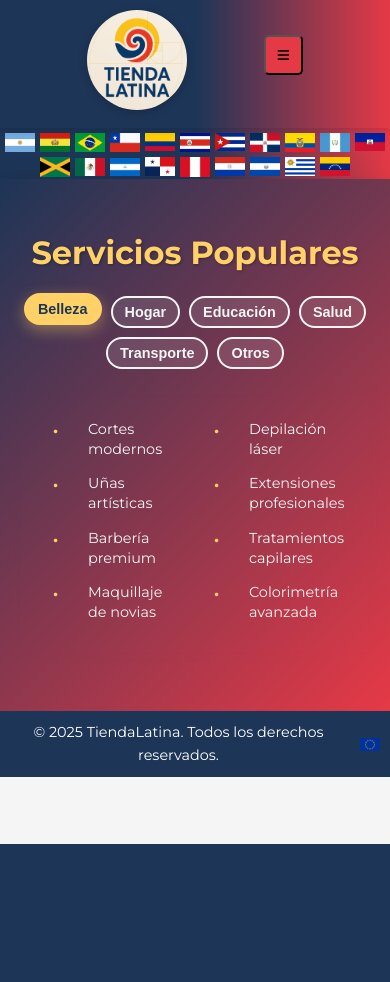
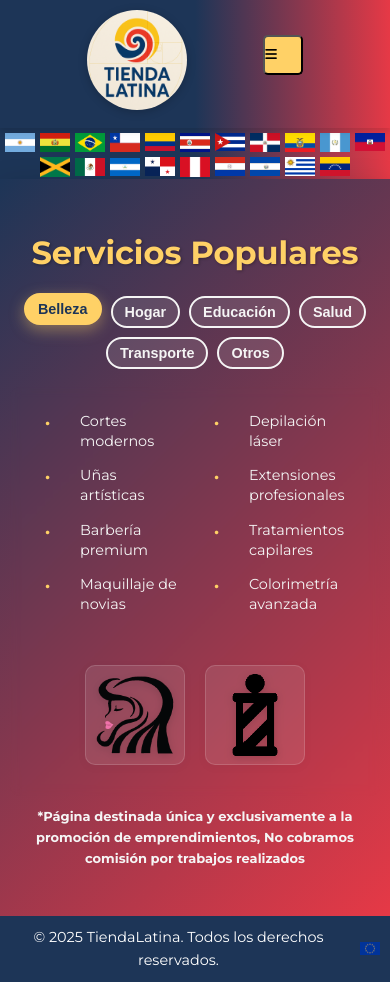
Before and after one commit to Construyendodesde0/proyectos, a PHP site: page / in a window 390 px wide. Before the commit the page ends 844 px from the top, so only its background shows below. Run offline with PHP 8.4, Linux system fonts and the light colour scheme.

Commit message:
Nuevas imagenes y +1 footer

```diff
--- a/estilo/estilo.css
+++ b/estilo/estilo.css
@@ -317,12 +317,14 @@ body {
 }
 
 .servicios-container {
-    display: none;
+    display: flex;
     flex-direction: column;
     background: rgba(255,255,255,0.1);
     border-radius: 10px;
-    padding: 1.5rem;
+    padding: 1rem;
     backdrop-filter: blur(5px);
+
+    height: fit-content;
 }
 .servicios-container.active,
     #contacto-menu.active {
@@ -330,9 +332,20 @@ body {
 }
 
 .servicios-categoria {
-    display: none;
-    padding: 1rem;
+    display: flex;
+    gap: 5px;
+    margin-bottom: 30px;
+    padding: 12px;
+    border-radius: 8px;
     transition: opacity 0.3s ease, transform 0.3s ease;
+    justify-content: center;
+    flex-direction: row;
+    flex-wrap: nowrap;
+}
+.servicios-columna {
+    display: flex;
+    flex-direction: column;
+    gap: 1.5rem;
 }
 
 .servicios-categoria:not(.active) {
@@ -345,8 +358,8 @@ body {
 .servicios-categoria.active {
     display: grid;
     grid-template-columns: 1fr 1fr;
-    gap: 1.5rem;
-    opacity: 1;
+    gap: 2rem;
+    align-items: flex-start;
     transform: translateY(0);
     height: auto;
 }
@@ -384,6 +397,49 @@ body {
 .servicios-categoria a:hover {
     color: var(--amarillo);
     transform: translateX(5px);
+}
+
+.icono-categoria {
+    display: flex;
+    justify-content: center; /* Centrado horizontal */
+    align-items: center; /* Centrado vertical */
+    gap: 20px; /* Espacio entre imágenes */
+    padding: 15px 0; /* Padding vertical solamente */
+    margin-top: 10px; /* Separación de la lista */
+    width: 30%; /* Ocupa todo el ancho disponible */
+}
+
+.icono-categoria img {
+    object-fit: contain;
+    transition: all 0.3s ease;
+    filter: drop-shadow(0 2px 4px rgba(0,0,0,0.2));
+    padding: 8px;
+    background: rgba(255, 255, 255, 0.1);
+    border-radius: 10px;
+    border: 1px solid rgba(255, 255, 255, 0.15);
+    width: 100px; /* Tamaño fijo */
+    height: 100px;
+}
+
+.icono-categoria:hover {
+    transform: translateY(-3px) scale(1.05);
+    background: rgba(255, 255, 255, 0.2);
+    filter: drop-shadow(0 4px 8px rgba(0,0,0,0.3));
+}
+
+/* Títulos de subcategorías */
+.servicios-columna h3 {
+    color: #333;
+    font-size: 1.2rem;
+    margin-bottom: 10px;
+    padding-bottom: 5px;
+    border-bottom: 1px solid #eee;
+}
+
+.footer-legal{
+    margin-top: 10px;
+    font-weight: bold;
+    font-size: small;
 }
 
 /* Footer */
@@ -519,16 +575,26 @@ body {
     }
 
     .menu-toggle {
-    display: flex !important;
-    z-index: 9999;
-    background: var(--rojo) !important;
-    padding: 12px 12px;
-    border-radius: 5px;
-    height: 40px;
-    top: -10px !important;
-    right: 10px !important;
-    margin-top: 25px;
+        z-index: 9999;
+        display: flex !important;
+        border-radius: 5px;
+        background: var(--amarillo) !important;
+        height: 40px;
+        width: 40px;
+        display: flex !important;
+        margin-top: 25px;
+        justify-content: center;
+        flex-direction: column;
     }
+    align-items: center;
+    .menu-toggle span {
+        width: 20px;
+        display: block;
+        background-color: black;
+        height: 3px;
+        border-radius: 2px;
+        margin: 3px 0;
+}
 
     body.menu-open {
         overflow: hidden;
@@ -692,6 +758,10 @@ body {
         top: -3px !important;
     }
 
+    .icono-categoria {
+        display: flex;
+        flex-direction: row;
+    }
 
     .hero {
         height: 50vh;
--- a/index.html
+++ b/index.html
@@ -121,8 +121,8 @@
         <div class="servicios-columna">
             <ul>
                 <li data-translate="Belleza.0">Peluquería</li>
-                <li data-translate="Belleza.1">Manicure/Pedicure</li>
-                <li data-translate="Belleza.2">Barbería</li>
+                <li data-translate="Belleza.1">Barbería</li>
+                <li data-translate="Belleza.2">Tintes</li>
                 <li data-translate="Belleza.3">Maquillaje profesional</li>
             </ul>
         </div>
@@ -131,9 +131,13 @@
                 <li data-translate="Belleza.4">Depilación</li>
                 <li data-translate="Belleza.5">Extensiones de pestañas</li>
                 <li data-translate="Belleza.6">Masajes relajantes</li>
-                <li data-translate="Belleza.7">Tintes</li>
+                <li data-translate="Belleza.7">Manicure/Pedicure</li>
             </ul>
         </div>
+            <div class="icono-categoria">
+                <img src="imagenes/bellezafem.png" alt="bellezafem">
+                <img src="imagenes/bellezamasc .png" alt="bellezamasc">
+            </div>
     </div>
 
     <!-- Categoría Hogar -->
@@ -153,6 +157,10 @@
                 <li data-translate="Hogar.6">Montaje de muebles</li>
                 <li data-translate="Hogar.7">Pintura de paredes</li>
             </ul>
+        </div>
+        <div class="icono-categoria">
+            <img src="imagenes/casa.png" alt="casa">
+            <img src="imagenes/paint.png" alt="pintura">
         </div>
     </div>
 
@@ -174,6 +182,10 @@
                 <li data-translate="Educacion.7">Preparación de CV</li>
             </ul>
         </div>
+        <div class="icono-categoria">
+            <img src="imagenes/estudiante.png" alt="estudiante">
+            <img src="imagenes/cuaderno.png" alt="cuaderno">
+        </div>
     </div>
 
     <!-- Categoría Salud -->
@@ -193,6 +205,10 @@
                 <li data-translate="Salud.6">Yoga a domicilio</li>
                 <li data-translate="Salud.7">Reiki</li>
             </ul>
+        </div>
+        <div class="icono-categoria">
+            <img src="imagenes/corazon.png" alt="corazon">
+            <img src="imagenes/yoga.png" alt="yoga">
         </div>
     </div>
 
@@ -214,6 +230,10 @@
                 <li data-translate="Transporte.7">Guía turístico</li>
             </ul>
         </div>
+        <div class="icono-categoria">
+            <img src="imagenes/transporte1.png" alt="transporte1">
+            <img src="imagenes/taxi.png" alt="taxi">
+        </div>
     </div>
 
     <!-- Categoría Otros -->
@@ -234,9 +254,13 @@
                 <li data-translate="Otros.7">Venta de productos artesanales</li>
             </ul>
         </div>
+        <div class="icono-categoria">
+            <img src="imagenes/otros1.png" alt="otros1">
+            <img src="imagenes/otros2.png" alt="otros2">
+        </div>
     </div>
 </div>
-
+<p class="footer-legal">*Página destinada única y exclusivamente a la promoción de emprendimientos, No cobramos comisión por trabajos realizados</p>
 </section>
 </main>
 
@@ -272,6 +296,7 @@
             salud: "Salud",
             transporte: "Transporte",
             explorarServicios: "Explorar Servicios",
+            "footer.legal": "Página destinada única y exclusivamente a la promoción de emprendimientos. No cobramos comisión por trabajos realizados.",
             categorias: {
             Belleza: [
                     "Cortes modernos",
@@ -353,6 +378,7 @@
             salud: "Health",
             transporte: "Transportation",
             explorarServicios: "Explore Services",
+            "footer.legal": "This page is solely and exclusively intended for the promotion of entrepreneurship. We do not charge commission for completed jobs.",
             categorias: {
             Belleza: [
                     "Modern haircuts",
@@ -434,6 +460,7 @@
             salud: "Saúde",
             transporte: "Transporte",
             explorarServicios: "Explorar Serviços",
+            "footer.legal": "Página destinada única e exclusivamente à promoção de empreendimentos. Não cobramos comissão por trabalhos realizados.",
             categorias: {
                 Belleza: [
                     "Cortes modernos",
@@ -546,7 +573,7 @@
             btn.textContent = categories[index] || btn.textContent;
         });
 
-        // Traducción de servicios - ¡ESTA ERA LA PARTE FALTANTE!
+        // Traducción de servicios
         document.querySelectorAll('[data-translate]').forEach(element => {
             const [categoria, index] = element.getAttribute('data-translate').split('.');
             if(translations[lang].categorias[categoria][index]) {
```
Also changed, not shown: imagenes/bellezafem.png (added), imagenes/bellezamasc .png (added), imagenes/casa.png (added), imagenes/corazon.png (added), imagenes/cuaderno.png (added), imagenes/estudiante.png (added), imagenes/otros1.png (added), imagenes/otros2.png (added), imagenes/paint.png (added), imagenes/taxi.png (added), imagenes/transporte1.png (added), imagenes/yoga.png (added), script/script.js (line endings or trailing spaces).
